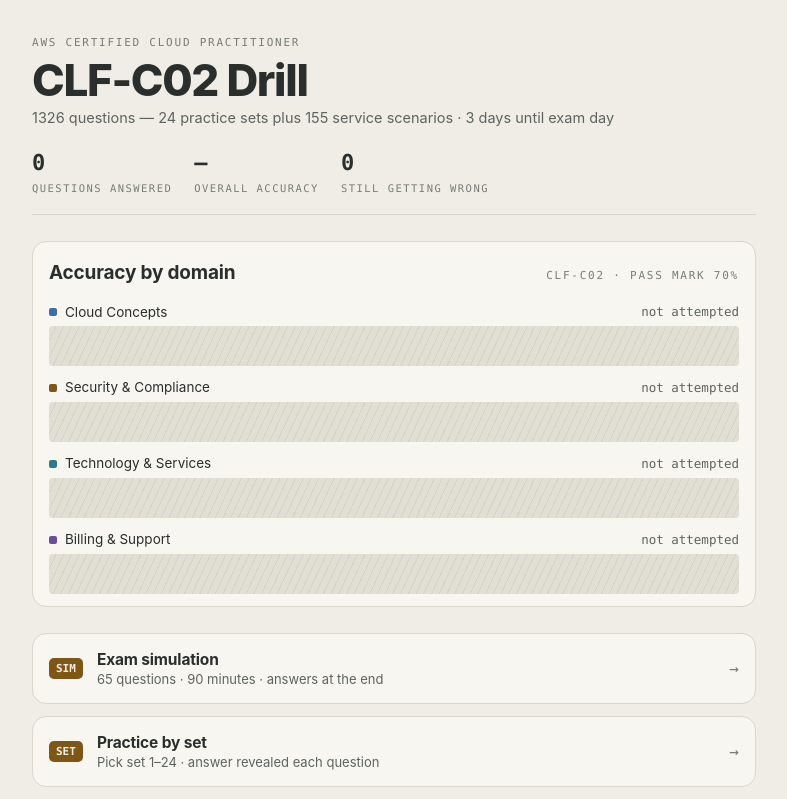
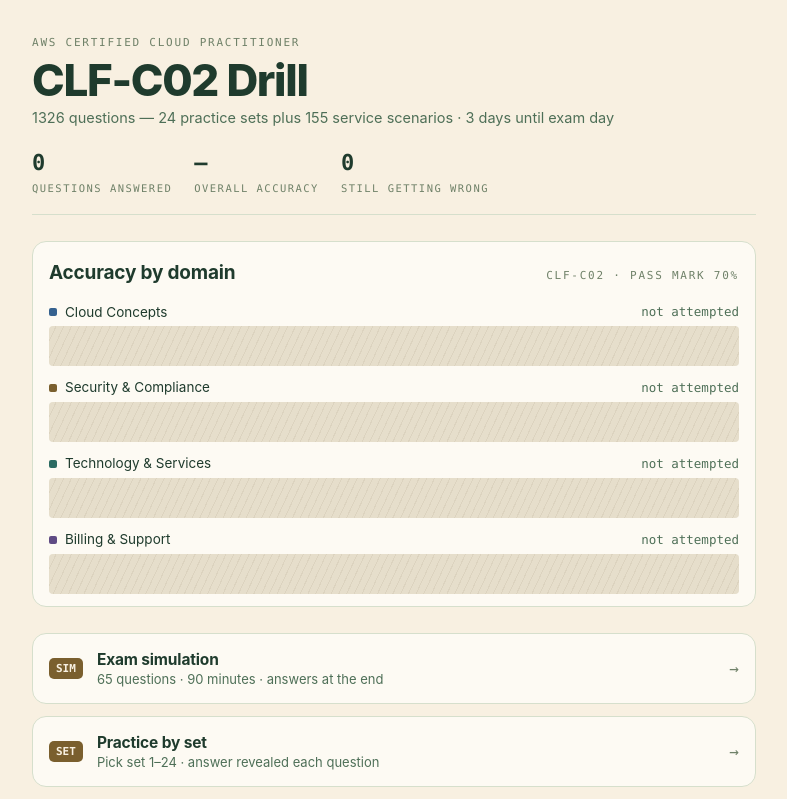
Before and after one commit to fishhoo/aws-clf-c02, a plain HTML site: page dist/index.html in a window 1280 px wide. Shown: the top 799 px of the page, without its empty margins (246-1033 px from the left). Drawn offline with Linux system fonts and the light colour scheme.

Commit message:
Resolve merge conflicts, apply sage and cream light theme

```diff
--- a/dist/index.html
+++ b/dist/index.html
@@ -21,15 +21,19 @@
 }
 /* Warm paper. Easier in daylight; no pure white anywhere. */
 body[data-theme="light"]{
-  --ink:#EFEDE6; --panel:#F7F6F1; --panel2:#FBFAF7; --line:#DAD6CB; --line2:#B9B3A4;
-  --txt:#2A2E2C; --mut:#5D635F; --dim:#787D77;
-  --ok:#2E7D5B; --no:#A8443F; --amber:#7E5615;
-  --on-accent:#FCFBF8;
-  --ok-bg:#E4EFE7; --ok-line:#A9CDB6; --ok-note:#2C6B4E;
-  --no-bg:#F6E4E1; --no-line:#DDB2AC; --no-note:#8E3C37;
-  --sel-bg:#F5EBD8; --sel-txt:#6B480F;
-  --track:#E1DED4; --hatch:#D6D2C6; --scrim:#2A2E2C66;
-  --d1:#3C6FA8; --d2:#7E5615; --d3:#2B7A87; --d4:#6B4E9B;
+  /* Cream paper, forest ink, sage rules, tan accent. The tan sits where it can
+     be seen — hover borders, progress fill, selected tint. As small text on
+     cream it only reaches 2:1, so text and buttons use a deepened version of
+     the same hue. */
+  --ink:#F8F0E1; --panel:#FDFAF3; --panel2:#F1E9DA; --line:#D6DFCC; --line2:#BFA880;
+  --txt:#1F3B2D; --mut:#4E6F57; --dim:#6F8168;
+  --ok:#2F6B4F; --no:#9C3B33; --amber:#7A5F2E;
+  --on-accent:#F8F0E1;
+  --ok-bg:#DDE7D5; --ok-line:#A8C4AC; --ok-note:#2A5741;
+  --no-bg:#F6E3DC; --no-line:#DDB6AA; --no-note:#7E2F28;
+  --sel-bg:#F1E7D2; --sel-txt:#6B4F22;
+  --track:#E6DECB; --hatch:#DCD3BF; --scrim:#1F3B2D73;
+  --d1:#35618F; --d2:#7A5F2E; --d3:#2B6B62; --d4:#5F4B84;
 }
 *{box-sizing:border-box}
 html,body{margin:0;padding:0}
```
Also changed, not shown: src/template.html (+13 -9 lines), 3 other files.
